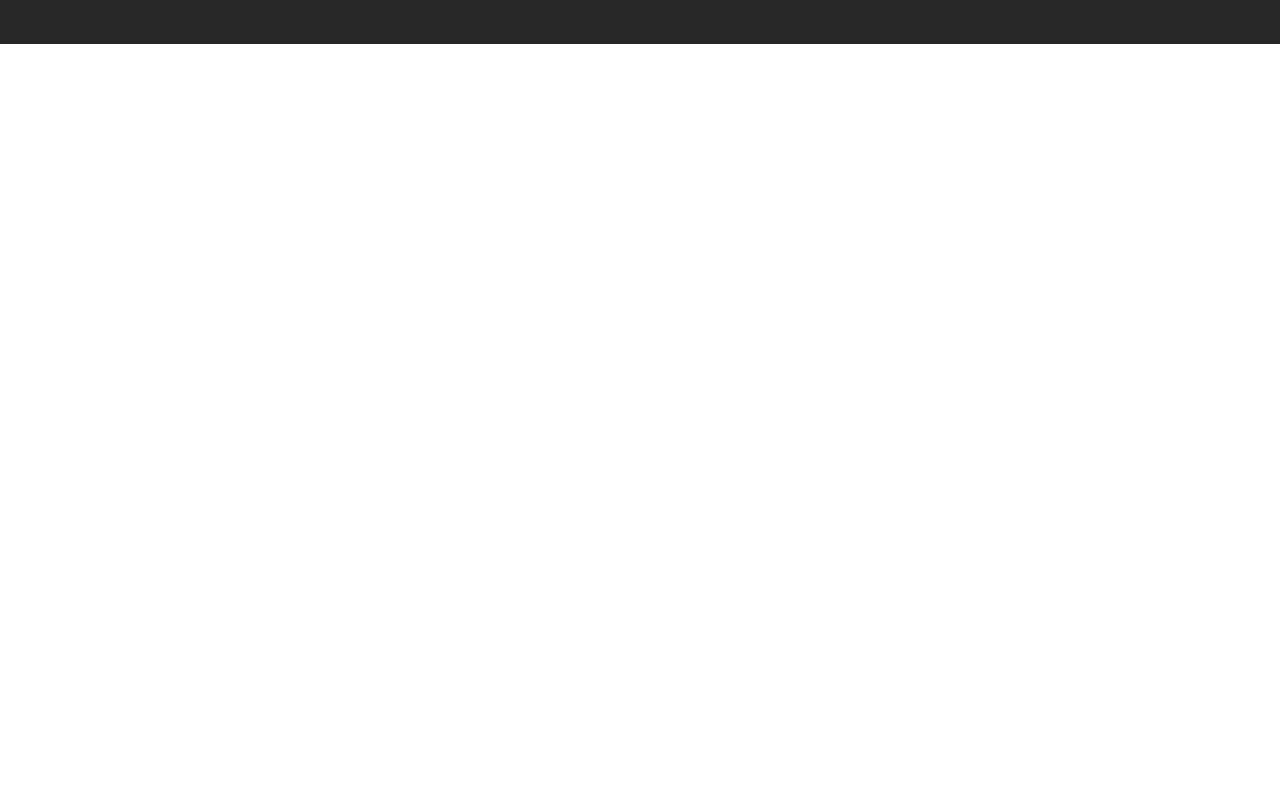
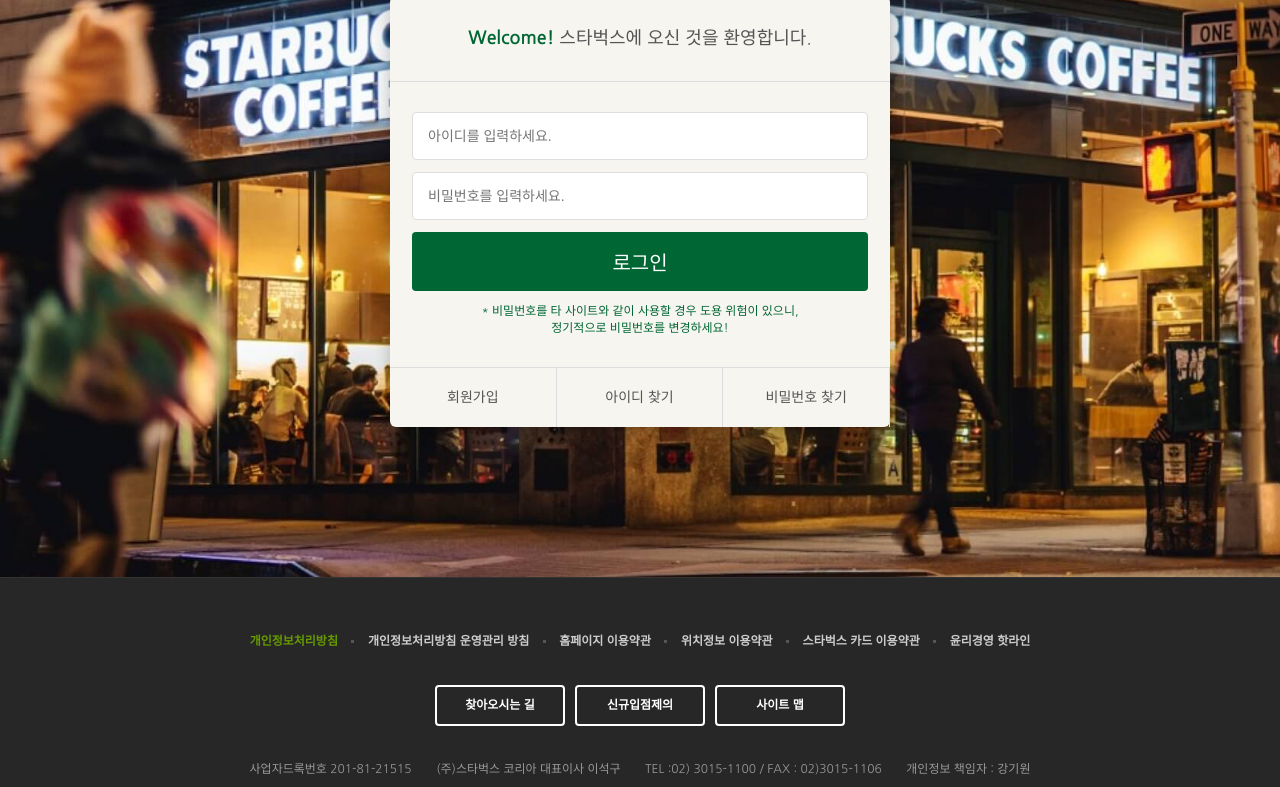
Before and after one commit to shelby7087/starbucks, a plain HTML site: page signin/index.html in a window 1280 px wide. Shown: the part 290-1077 px from the top of the page. Before the commit the page ends 800 px from the top, so only its background shows below. Drawn offline with nearby package versions, Linux system fonts and the light colour scheme.

Commit message:
로그인 페이지 완성

```diff
--- /dev/null
+++ b/css/signin.css
@@ -0,0 +1,81 @@
+.signin {
+    margin-top: 120px;
+    padding: 100px 0 150px;
+    background-image: url(../images/signin_bg.jpg);
+    background-repeat: no-repeat;
+    background-position: center;
+    background-attachment: fixed;
+    background-size: cover;
+}
+.signin h1{
+    color: #fff;
+    font-size: 30px;
+    font-weight: 700;
+    text-align: center;
+    margin-bottom: 24px;
+
+}
+.signin__card{
+    width: 500px;
+    margin: 0 auto;
+    border-radius: 6px;
+    background-color: #f6f5f0;
+    box-shadow: 2px 2px 20px rgb(0, 0, 0,.3);
+    color: #555;
+}
+.signin__card h2{
+    padding: 30px;
+    font-size: 18px;
+    text-align: center;
+    border-bottom: 1px solid #ddd;
+
+}
+.signin__card h2 strong{
+   font-weight: 700;
+   color: #006633;
+}
+.signin__card form{
+    padding: 30px 22px;
+}
+.signin__card form input{
+    width: 100%;
+    margin-bottom: 12px;
+    padding: 15px;
+    border: 1px solid #ddd;
+    border-radius: 4px;
+    outline: none;
+    box-sizing: border-box;
+    font-size: 14px;
+
+}
+.signin__card form [type="submit"] {
+background-color: #006633;
+border: none;
+color: #fff;
+font-size: 20px;
+cursor:pointer
+}
+.signin__card form p{
+  font-size: 12px;
+  color: #006633;
+  text-align: center;
+}
+.signin__card .actions {
+    display: flex;
+    border-top: 1px solid #ddd;
+}
+.signin__card .actions a {
+    flex-grow: 1;
+    flex-basis: 0;
+    text-align: center;
+    padding: 20px;
+    color: #555;
+    font-size: 14px;
+    border-right: 1px solid #ddd;
+}
+.signin__card .actions a :last-child {
+    border-right: none;
+}
+.signin__card .actions a:hover{
+    text-decoration: underline;
+}
--- a/signin/index.html
+++ b/signin/index.html
@@ -28,6 +28,7 @@
     <link rel="stylesheet" href="https://fonts.googleapis.com/icon?family=Material+Icons">
     <link rel="stylesheet" href="https://fonts.googleapis.com/css2?family=Material+Symbols+Outlined:opsz,wght,FILL,GRAD@20..48,100..700,0..1,-50..200" />
     <link rel="stylesheet" href="../css/common.css"/>
+    <link rel="stylesheet" href="../css/signin.css"/>
 
 
 
@@ -270,7 +271,26 @@
 </header>
 
 <section class="signin">
-
+  <h1>로그인</h1>
+  <div class="signin__card">
+    <h2>
+        <strong>Welcome!</strong> 스타벅스에 오신 것을 환영합니다.
+    </h2>
+    <form>
+        <input type="text" placeholder="아이디를 입력하세요.">
+        <input type="text" placeholder="비밀번호를 입력하세요.">
+        <input type="submit" value="로그인">
+        <p>
+            * 비밀번호를 타 사이트와 같이 사용할 경우 도용 위험이 있으니,<br/>
+            정기적으로 비밀번호를 변경하세요!
+        </p>
+    </form>
+    <div class="actions">
+        <a href="javascript:void(0)">회원가입</a>
+        <a href="javascript:void(0)">아이디 찾기</a>
+        <a href="javascript:void(0)">비밀번호 찾기</a>
+    </div>
+  </div>
 </section>
 
 
```
